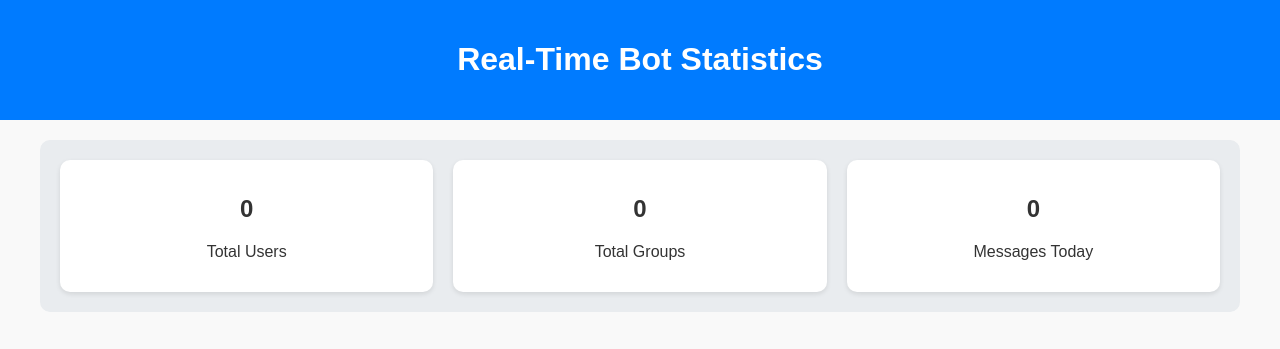
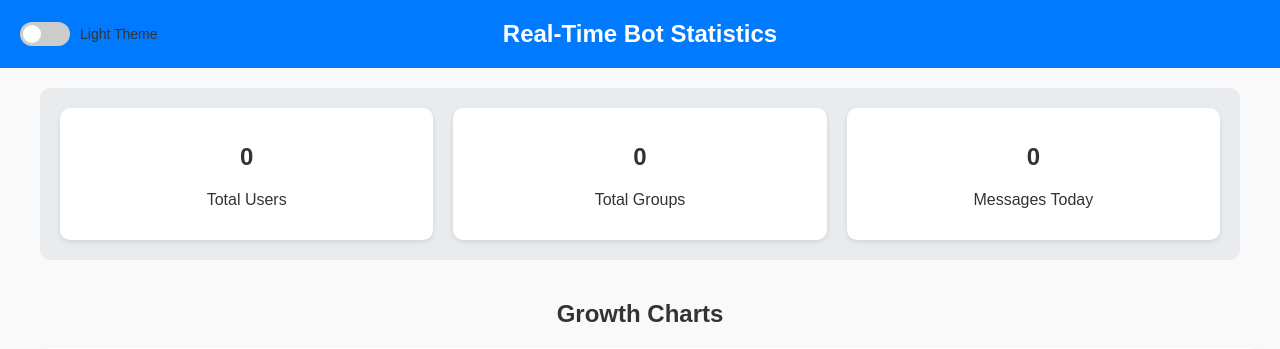
Before and after one commit to BORHAN-AI/borhan-stats, a Flask app: page / in a window 1280 px wide. Shown: the top 349 px of the page. Run offline with Flask 3, Linux system fonts and the light colour scheme; data that the repository does not hold is empty.

Commit message:
theme-switcher added + header fixes

```diff
--- a/static/css/style.css
+++ b/static/css/style.css
@@ -3,21 +3,30 @@ body {
     font-family: Arial, sans-serif;
     margin: 0;
     padding: 0;
-    background-color: #f9f9f9;
-    color: #333;
+    background-color: var(--background-color, #f9f9f9);
+    color: var(--text-color, #333);
     box-sizing: border-box;
 }
+
 header {
-    text-align: center;
+    display: flex;
+    align-items: center;
+    justify-content: center;
     padding: 20px;
-    background-color: #007BFF;
-    color: white;
-    margin-bottom: 20px;
+    background-color: var(--header-background, #007BFF);
+    color: var(--header-text-color, white);
+    position: relative;
 }
+
+h1 {
+    margin: 0;
+    font-size: 24px;
+}
+
 h2 {
     text-align: center;
     margin-bottom: 20px;
-    color: #333;
+    color: var(--text-color, #333);
 }
 section {
     margin: 20px auto;
@@ -30,18 +39,18 @@ section {
     display: flex;
     justify-content: space-around;
     padding: 20px;
-    background-color: #e9ecef;
+    background-color: var(--card-background, #e9ecef);
     margin-bottom: 40px;
     border-radius: 10px;
     gap: 20px;
 }
 .stat {
     text-align: center;
-    background: white;
+    background: var(--card-background, white);
     padding: 15px;
     width: 30%;
     border-radius: 10px;
-    box-shadow: 0 2px 5px rgba(0, 0, 0, 0.1);
+    box-shadow: 0 2px 5px var(--shadow-color, rgba(0, 0, 0, 0.1));
 }
 
 /* Growth Charts Section - 1 Column Layout */
@@ -79,9 +88,9 @@ section {
 
 /* Chart Styling */
 .chart-wrapper {
-    background: white;
+    background: var(--card-background, white);
     border-radius: 10px;
-    box-shadow: 0 2px 5px rgba(0, 0, 0, 0.1);
+    box-shadow: 0 2px 5px var(--shadow-color, rgba(0, 0, 0, 0.1));
     padding: 10px;
     width: 100%;
 }
@@ -110,3 +119,65 @@ canvas {
         margin: 0 auto !important; /* Center align within parent container */
     }
 }
+
+/* Theme Switcher Styles */
+.theme-switcher {
+    position: absolute;
+    left: 20px; /* Adjust spacing from the left corner */
+    display: flex;
+    align-items: center;
+}
+.theme-switcher label {
+    position: relative;
+    display: inline-block;
+    width: 50px;
+    height: 24px;
+}
+.theme-switcher input {
+    opacity: 0;
+    width: 0;
+    height: 0;
+}
+.slider {
+    position: absolute;
+    top: 0;
+    left: 0;
+    right: 0;
+    bottom: 0;
+    background-color: #ccc;
+    border-radius: 24px;
+    cursor: pointer;
+    transition: 0.4s;
+}
+.slider:before {
+    content: "";
+    position: absolute;
+    height: 18px;
+    width: 18px;
+    background-color: white;
+    border-radius: 50%;
+    top: 3px;
+    left: 3px;
+    transition: 0.4s;
+}
+input:checked + .slider {
+    background-color: #007BFF;
+}
+input:checked + .slider:before {
+    transform: translateX(26px);
+}
+#themeLabel {
+    margin-left: 10px;
+    font-size: 14px;
+    color: var(--text-color, #333);
+}
+
+/* Dark Theme Variables */
+body.dark-theme {
+    --background-color: #1e1e1e;
+    --text-color: #ffffff;
+    --card-background: #333333;
+    --header-background: #111111;
+    --header-text-color: #007BFF;
+    --shadow-color: rgba(255, 255, 255, 0.1);
+}
--- a/static/js/script.js
+++ b/static/js/script.js
@@ -13,6 +13,36 @@ async function fetchStats() {
 // Refresh stats every 5 seconds
 setInterval(fetchStats, 5000);
 fetchStats();
+
+// --------------------------------------------------------------------------------------------------------------------
+
+// Theme Switcher Functions:
+const themeToggle = document.getElementById('themeToggle');
+    const themeLabel = document.getElementById('themeLabel');
+    const body = document.body;
+
+    // Load theme from local storage on page load
+    document.addEventListener('DOMContentLoaded', () => {
+        const savedTheme = localStorage.getItem('theme') || 'light';
+        if (savedTheme === 'dark') {
+            body.classList.add('dark-theme');
+            themeToggle.checked = true;
+            themeLabel.textContent = 'Dark Theme';
+        }
+    });
+
+    // Toggle theme
+    themeToggle.addEventListener('change', () => {
+        if (themeToggle.checked) {
+            body.classList.add('dark-theme');
+            themeLabel.textContent = 'Dark Theme';
+            localStorage.setItem('theme', 'dark');
+        } else {
+            body.classList.remove('dark-theme');
+            themeLabel.textContent = 'Light Theme';
+            localStorage.setItem('theme', 'light');
+        }
+    });
 
 // --------------------------------------------------------------------------------------------------------------------
 
--- a/templates/index.html
+++ b/templates/index.html
@@ -9,6 +9,13 @@
 </head>
 <body>
     <header>
+        <div class="theme-switcher">
+            <label>
+                <input type="checkbox" id="themeToggle">
+                <span class="slider"></span>
+            </label>
+            <p id="themeLabel">Light Theme</p>
+        </div>
         <h1>Real-Time Bot Statistics</h1>
     </header>
 
```
